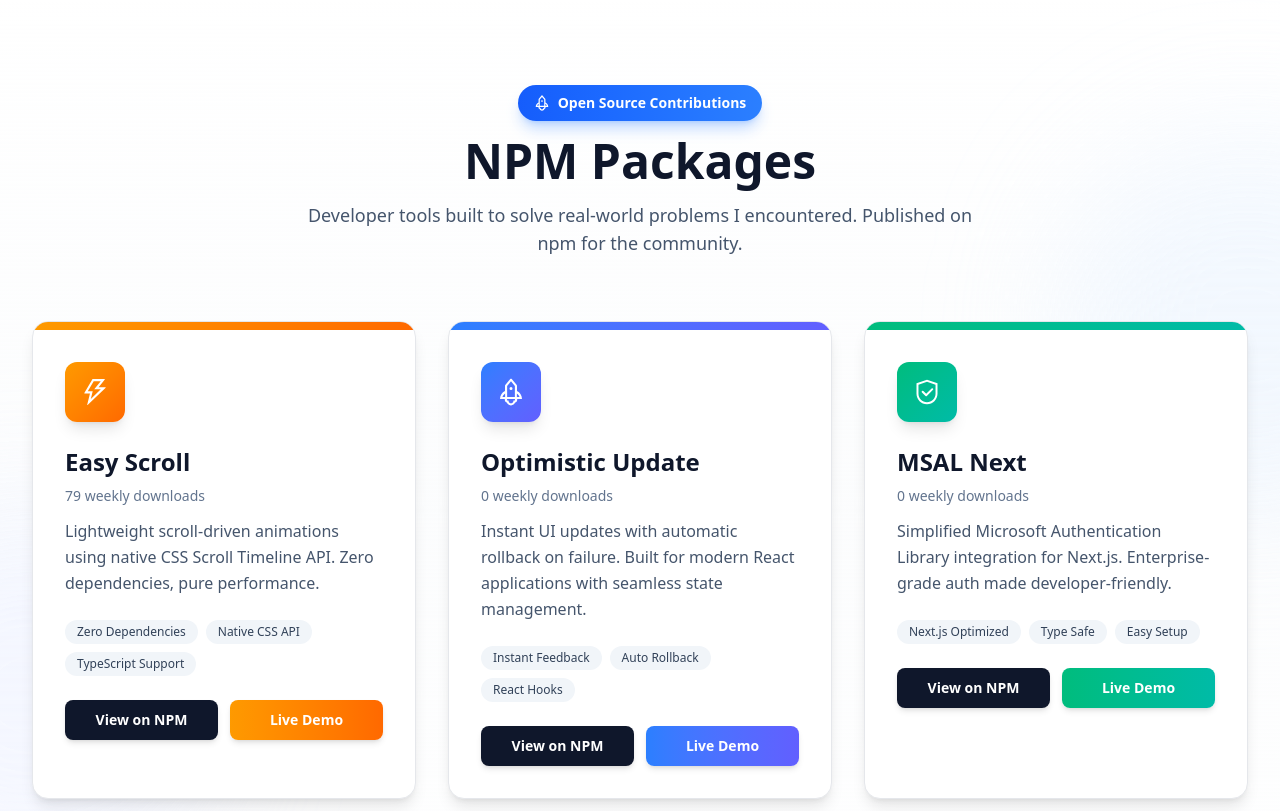
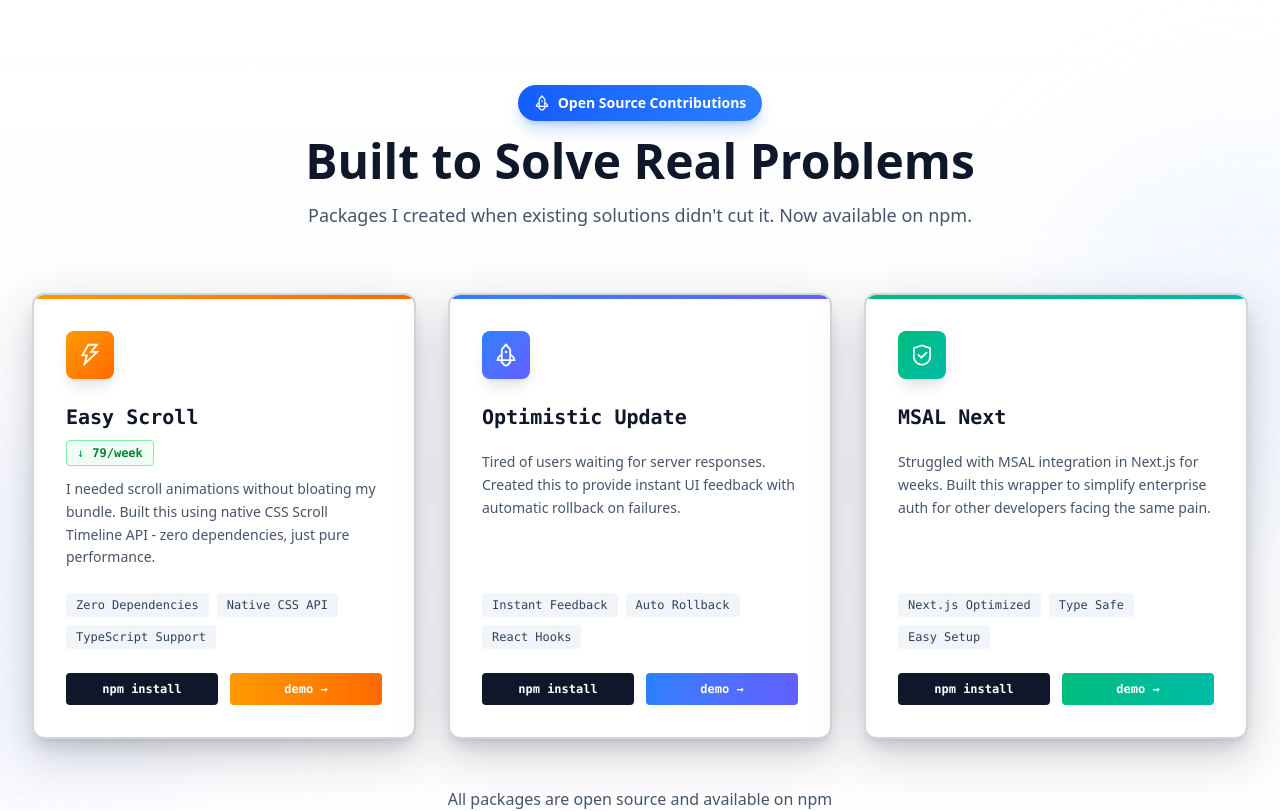
Before and after one commit to Chemmangat/portfolio, a Next.js app: page / in a window 1280 px wide. Shown: the part 1280-2091 px from the top of the page. Built offline with nearby package versions, Linux system fonts and the light colour scheme.

Commit message:
chore: updated webpage to include my packages

```diff
--- a/components/packages/PackagesSection.tsx
+++ b/components/packages/PackagesSection.tsx
@@ -7,9 +7,9 @@
   {
     name: "easy-scroll",
     title: "Easy Scroll",
-    description: "Lightweight scroll-driven animations using native CSS Scroll Timeline API. Zero dependencies, pure performance.",
-    problem: "Complex scroll animation libraries add unnecessary bundle size and performance overhead",
-    solution: "Native CSS Scroll Timeline API with zero dependencies for optimal performance",
+    description: "I needed scroll animations without bloating my bundle. Built this using native CSS Scroll Timeline API - zero dependencies, just pure performance.",
+    problem: "Existing libraries added 50KB+ to bundle size for simple scroll effects",
+    solution: "Leveraged native browser APIs to achieve the same results with 0KB overhead",
     icon: ThunderboltOutlined,
     npmUrl: "https://www.npmjs.com/package/@chemmangat/easy-scroll",
     demoUrl: "https://easyscroll.chemmangathari.in",
@@ -20,28 +20,28 @@
   {
     name: "optimistic-update",
     title: "Optimistic Update",
-    description: "Instant UI updates with automatic rollback on failure. Built for modern React applications with seamless state management.",
-    problem: "Users experience lag waiting for server responses, leading to poor UX",
-    solution: "Optimistic updates with automatic rollback provide instant feedback",
+    description: "Tired of users waiting for server responses. Created this to provide instant UI feedback with automatic rollback on failures.",
+    problem: "Every form submission felt sluggish, users complained about the lag",
+    solution: "Built optimistic updates pattern into a reusable React hook",
     icon: RocketOutlined,
     npmUrl: "https://www.npmjs.com/package/@chemmangat/optimistic-update",
     demoUrl: "https://optimisticupdate.chemmangathari.in",
     gradient: "from-blue-500 to-indigo-500",
     features: ["Instant Feedback", "Auto Rollback", "React Hooks"],
-    downloads: "0"
+    downloads: null
   },
   {
     name: "msal-next",
     title: "MSAL Next",
-    description: "Simplified Microsoft Authentication Library integration for Next.js. Enterprise-grade auth made developer-friendly.",
-    problem: "MSAL integration in Next.js is complex with poor documentation",
-    solution: "Streamlined MSAL wrapper with Next.js best practices built-in",
+    description: "Struggled with MSAL integration in Next.js for weeks. Built this wrapper to simplify enterprise auth for other developers facing the same pain.",
+    problem: "MSAL docs were confusing, Next.js integration was a nightmare",
+    solution: "Created a clean abstraction following Next.js best practices",
     icon: SafetyOutlined,
     npmUrl: "https://www.npmjs.com/package/@chemmangat/msal-next",
     demoUrl: "https://msal.chemmangathari.in",
     gradient: "from-emerald-500 to-teal-500",
     features: ["Next.js Optimized", "Type Safe", "Easy Setup"],
-    downloads: "0"
+    downloads: null
   }
 ];
 
@@ -67,10 +67,10 @@
             <span>Open Source Contributions</span>
           </div>
           <h2 className="text-3xl sm:text-4xl md:text-5xl font-black text-slate-900 mb-4">
-            NPM Packages
+            Built to Solve Real Problems
           </h2>
           <p className="text-lg text-slate-600 max-w-2xl mx-auto">
-            Developer tools built to solve real-world problems I encountered. Published on npm for the community.
+            Packages I created when existing solutions didn't cut it. Now available on npm.
           </p>
         </motion.div>
 
@@ -84,72 +84,89 @@
                 whileInView={{ opacity: 1, y: 0 }}
                 viewport={{ once: true }}
                 transition={{ duration: 0.5, delay: index * 0.1 }}
-                className="group relative"
+                className="group relative perspective-1000"
+                style={{ perspective: '1000px' }}
               >
-                <div className="relative h-full bg-white rounded-2xl border border-gray-200 hover:border-gray-300 shadow-lg hover:shadow-2xl transition-all duration-300 overflow-hidden">
-                  {/* Gradient header */}
-                  <div className={`h-2 bg-gradient-to-r ${pkg.gradient}`} />
+                {/* 3D Card Container */}
+                <div
+                  className="relative h-full preserve-3d transition-transform duration-200 ease-out group-hover:[transform:rotateX(2deg)_rotateY(-2deg)_translateZ(20px)]"
+                  style={{ transformStyle: 'preserve-3d' }}
+                >
+                  {/* Shadow layer for 3D depth */}
+                  <div className="absolute inset-0 bg-slate-900/20 rounded-xl blur-xl translate-y-4 group-hover:translate-y-6 transition-transform duration-200" />
 
-                  <div className="p-6 sm:p-8">
-                    {/* Icon */}
+                  {/* Main card */}
+                  <div className="relative h-full bg-white rounded-xl border-2 border-gray-300 group-hover:border-gray-900 shadow-lg group-hover:shadow-2xl transition-all duration-150 overflow-hidden flex flex-col">
+                    {/* Gradient header with 3D effect */}
+                    <div className={`h-1 bg-gradient-to-r ${pkg.gradient} group-hover:h-2 transition-all duration-150`} />
+
+                    {/* Shine effect on hover */}
+                    <div className="absolute inset-0 opacity-0 group-hover:opacity-100 transition-opacity duration-300 pointer-events-none bg-gradient-to-br from-white/40 via-transparent to-transparent" />
+
+                    <div className="relative p-6 sm:p-8 flex flex-col flex-1">
+                      {/* Icon with 3D pop */}
                       <div className="mb-6">
-                      <div className={`inline-flex p-4 rounded-xl bg-gradient-to-br ${pkg.gradient} shadow-lg`}>
-                        <Icon style={{ fontSize: '28px', color: '#ffffff' }} />
+                        <div className={`inline-flex p-3 rounded-lg bg-gradient-to-br ${pkg.gradient} shadow-lg group-hover:shadow-xl group-hover:translate-z-10 transition-all duration-150`}>
+                          <Icon style={{ fontSize: '24px', color: '#ffffff' }} />
                         </div>
                       </div>
 
                       {/* Title and Downloads */}
                       <div className="mb-3">
-                      <h3 className="text-2xl font-bold text-slate-900 mb-2">
+                        <h3 className="text-xl font-bold text-slate-900 mb-2 font-mono group-hover:translate-x-1 transition-transform duration-150">
                           {pkg.title}
                         </h3>
-                      <div className="flex items-center gap-2">
-                        <span className="text-sm text-slate-500">
-                          {pkg.downloads} weekly downloads
+                        {pkg.downloads && (
+                          <div className="inline-flex items-center gap-2 px-2.5 py-1 bg-green-50 border border-green-300 rounded text-xs font-mono group-hover:scale-105 transition-transform duration-150">
+                            <span className="text-green-600">↓</span>
+                            <span className="text-green-700 font-semibold">
+                              {pkg.downloads}/week
                             </span>
                           </div>
+                        )}
                       </div>
 
                       {/* Description */}
-                    <p className="text-slate-600 mb-6 leading-relaxed">
+                      <p className="text-slate-600 text-sm mb-6 leading-relaxed flex-1">
                         {pkg.description}
                       </p>
 
-                    {/* Features */}
+                      {/* Features with depth */}
                       <div className="flex flex-wrap gap-2 mb-6">
                         {pkg.features.map((feature) => (
                           <span
                             key={feature}
-                          className="px-3 py-1 bg-slate-100 text-slate-700 text-xs font-medium rounded-full"
+                            className="px-2.5 py-1 bg-slate-100 group-hover:bg-slate-900 group-hover:text-white text-slate-700 text-xs font-mono rounded transition-all duration-150 group-hover:translate-y-[-2px] group-hover:shadow-md"
                           >
                             {feature}
                           </span>
                         ))}
                       </div>
 
-                    {/* Links */}
-                    <div className="flex gap-3">
+                      {/* Links with 3D press effect */}
+                      <div className="flex gap-3 mt-auto font-mono text-xs">
                         <a
                           href={pkg.npmUrl}
                           target="_blank"
                           rel="noopener noreferrer"
-                        className="flex-1 px-4 py-2.5 bg-slate-900 hover:bg-slate-800 text-white text-sm font-semibold rounded-lg transition-all hover:-translate-y-0.5 shadow-md hover:shadow-lg text-center"
+                          className="flex-1 px-4 py-2 bg-slate-900 hover:bg-slate-800 text-white font-semibold rounded transition-all duration-150 text-center hover:translate-y-[-2px] hover:shadow-lg active:translate-y-0"
                         >
-                        View on NPM
+                          npm install
                         </a>
                         <a
                           href={pkg.demoUrl}
                           target="_blank"
                           rel="noopener noreferrer"
-                        className={`flex-1 px-4 py-2.5 bg-gradient-to-r ${pkg.gradient} hover:opacity-90 text-white text-sm font-semibold rounded-lg transition-all hover:-translate-y-0.5 shadow-md hover:shadow-lg text-center`}
+                          className={`flex-1 px-4 py-2 bg-gradient-to-r ${pkg.gradient} hover:opacity-90 text-white font-semibold rounded transition-all duration-150 text-center hover:translate-y-[-2px] hover:shadow-lg active:translate-y-0`}
                         >
-                        Live Demo
+                          demo →
                         </a>
                       </div>
                     </div>
 
-                  {/* Hover effect overlay */}
-                  <div className="absolute inset-0 bg-gradient-to-br from-transparent via-transparent to-slate-50/50 opacity-0 group-hover:opacity-100 transition-opacity pointer-events-none" />
+                    {/* Code grid overlay */}
+                    <div className="absolute inset-0 opacity-0 group-hover:opacity-100 transition-opacity duration-150 pointer-events-none bg-[linear-gradient(to_right,#00000005_1px,transparent_1px),linear-gradient(to_bottom,#00000005_1px,transparent_1px)] bg-[size:1rem_1rem]" />
+                  </div>
                 </div>
               </motion.div>
             );
```
Lines whose indentation alone changed are shown as unchanged.
